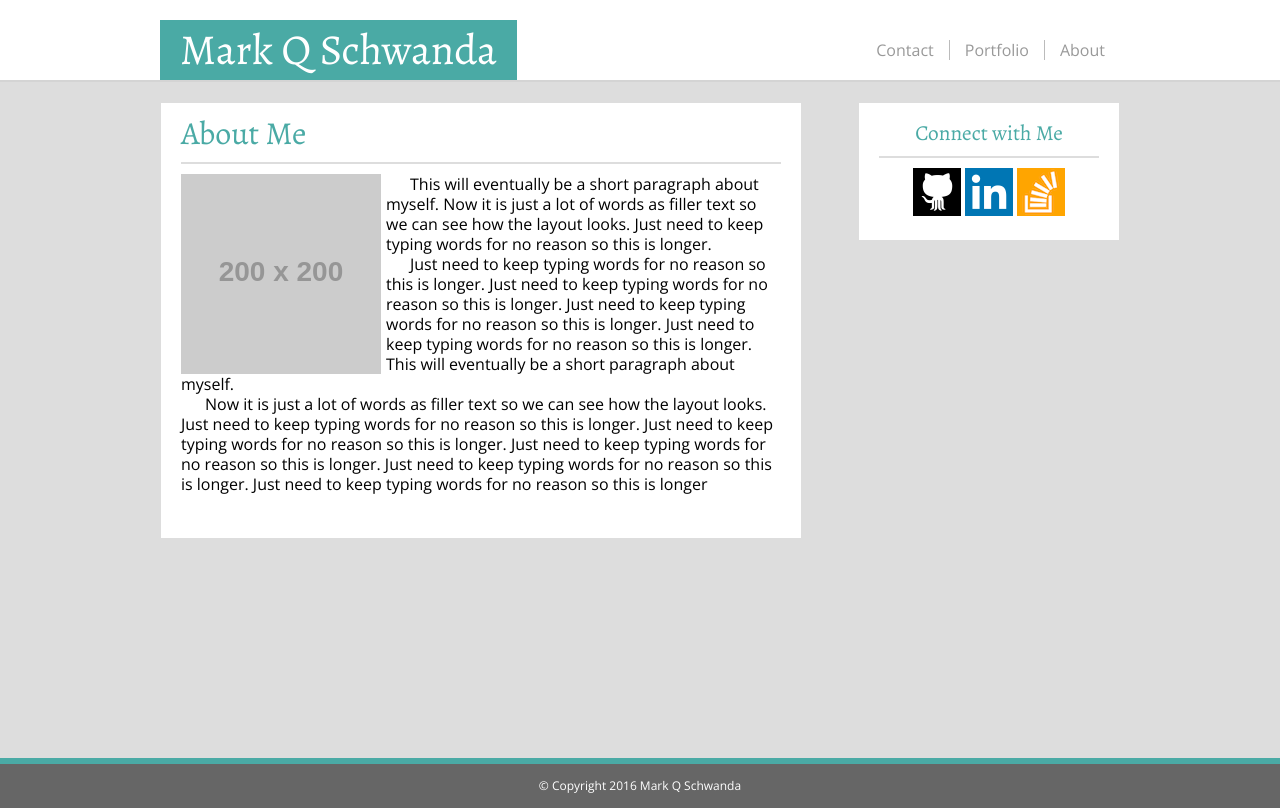
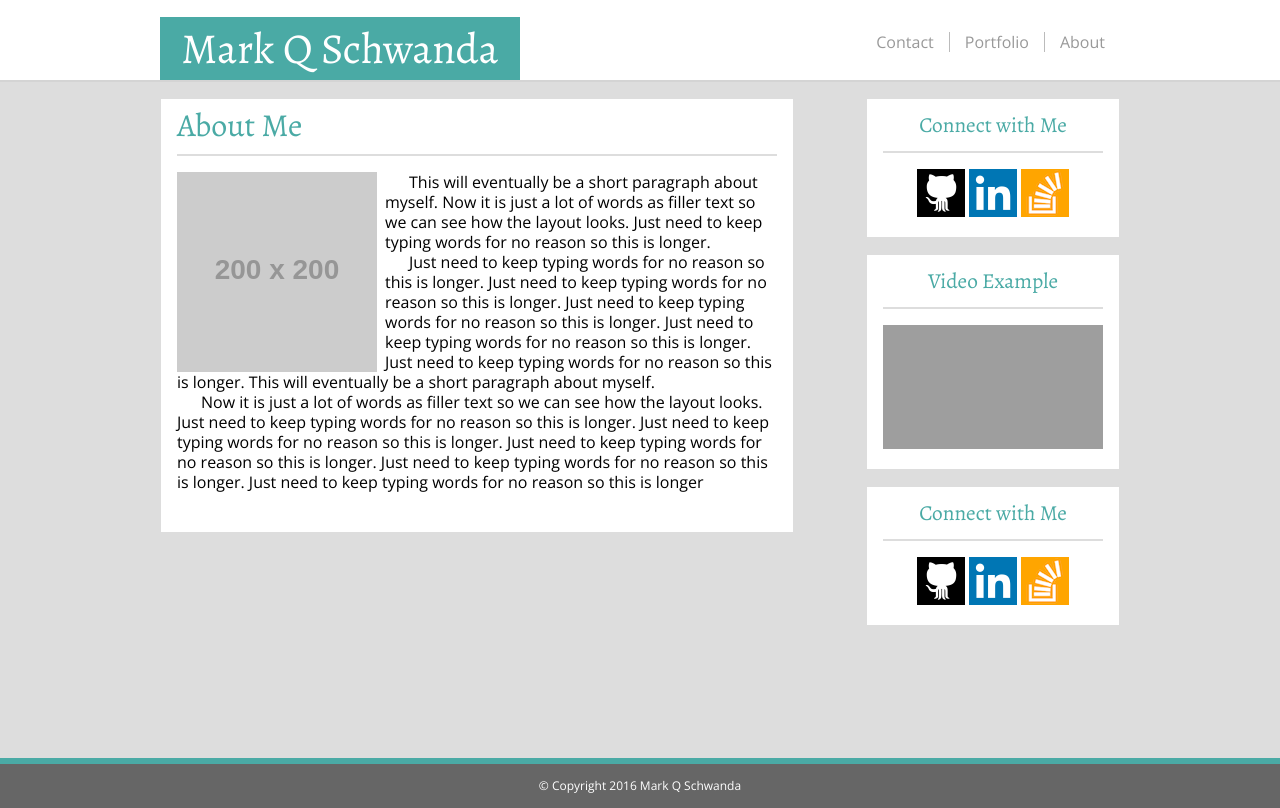
Before and after one commit to mqschwanda/Basic-Portfolio, a PHP site: page /index.php in a window 1280 px wide. Run offline with PHP 8.4, Linux system fonts and the light colour scheme; grey boxes labelled with a size stand in for pictures from a placeholder-image service; some libraries are stand-ins or nearby versions; grey boxes are pictures that could not be loaded.

Commit message:
Final wiith H- scroll issue

```diff
--- a/assets/css/style.css
+++ b/assets/css/style.css
@@ -18,11 +18,13 @@
 	   	position: relative;
 	   	height: 80px;
 	    width: 100%;
+		/* Fixes scroll cutoff issue */
+		min-width: 960px;
 		color: white;
 		background-color: #ffffff;
 		text-align: center;
 		border-bottom: 2px solid #d4d4d4;
-		margin-bottom: 20px;
+		margin-bottom: 1em;
 	}
 	/* Box built around name */
 	#head-name {
@@ -32,7 +34,7 @@
 		color: white;
 		width: fit-content;
 		float: left;
-		padding: 20px;
+		padding: .5em;
 		margin-bottom: 0;
 	}
 /* Navigation */
@@ -49,8 +51,7 @@
 			text-decoration: none;
 			width: fit-content;
 			list-style-type: none;
-		    margin: 40px 0px 0px 0px;
-		    padding: 0px;
+		    margin: 2em 0 0 0;
 		    overflow: hidden;
 		}
 		#navigation div {
@@ -75,13 +76,16 @@
 			border-right:1px solid #bbb;
 		}
 /* Content */
-
 	/* Layout */
 		.entire-content {
 			width: 960px;
 			margin-left: auto;
 			margin-right: auto;
+/*			margin-bottom: 1em;*/
 		}
+/*		header .entire-content {
+			margin-bottom: 0;
+		}*/
 		#main-content {
 			width: 600px;
 			float: left;
@@ -89,30 +93,29 @@
 		#main-content, #sidebar1, #sidebar2 , #sidebar3 {
 			background-color: white;
 			border: 1px solid #dddddd;
-			padding: 20px;
-			margin-bottom: 20px;
+			padding: 1em;
+			margin-bottom: 1em;
 		}
 		#sidebar2 iframe {
 			width: 220px;
 			height: 124px;
 		}
-
+		.sidebar {
+			float: right;
+			width: 220px;
+			text-align: center;
+		}
 	.main-content-image {
 		float: left;
-		margin: 0px 5px 0px 0px;
-	}
-	.sidebar {
-		float: right;
-		width: 220px;
-		text-align: center;
+		margin: 0 .5em 0 0;
 	}
 	/* Horizontal line break */
 	.h-line {
 		width: 100%;
 		height: 2px;
 		background: #dddddd;
-		margin-top: 10px;
-		margin-bottom: 10px;
+		margin-top: 1em;
+		margin-bottom: 1em;
 	}
 /* Form */
 	form {
@@ -122,7 +125,7 @@
 		position:relative;
 	}
 	input {
-		margin-bottom: 10px;
+		margin-bottom: 1em;
 	}
 	textarea, input[type=text], input[type=email]{
 		width: 99%;
--- a/index.html
+++ b/index.html
@@ -29,7 +29,7 @@
 						This will eventually be a short paragraph about myself. Now it is just a lot of words as filler text so we can see how the layout looks. Just need to keep typing words for no reason so this is longer.
 					</p>
 					<p>
-						Just need to keep typing words for no reason so this is longer. Just need to keep typing words for no reason so this is longer. Just need to keep typing words for no reason so this is longer. Just need to keep typing words for no reason so this is longer. This will eventually be a short paragraph about myself.
+						Just need to keep typing words for no reason so this is longer. Just need to keep typing words for no reason so this is longer. Just need to keep typing words for no reason so this is longer. Just need to keep typing words for no reason so this is longer. Just need to keep typing words for no reason so this is longer. This will eventually be a short paragraph about myself.
 					</p>
 					<p>
 						Now it is just a lot of words as filler text so we can see how the layout looks. Just need to keep typing words for no reason so this is longer. Just need to keep typing words for no reason so this is longer. Just need to keep typing words for no reason so this is longer. Just need to keep typing words for no reason so this is longer. Just need to keep typing words for no reason so this is longer
@@ -48,7 +48,7 @@
 						<img src="assets/images/stackoverflow-logo.png" alt="StackOverflow" >
 					</a>
 				</div>
-				<!-- <div id="sidebar2" class="sidebar">
+				<div id="sidebar2" class="sidebar">
 					<h5>Video Example</h5>
 					<div class="h-line"> </div>
 					<iframe src="https://www.youtube.com/embed/E8uggvSFsl0" frameborder="0" allowfullscreen></iframe>
@@ -63,7 +63,7 @@
 						<img src="assets/images/linkedin-logo.png" alt="LinkedIn">
 					</a>
 					<a href="http://stackoverflow.com/" target="_blank">
-						<img src="assets/images/stackoverflow-logo.png" alt="StackOverflow" > -->
+						<img src="assets/images/stackoverflow-logo.png" alt="StackOverflow">
 					</a>
 				</div>
 			</div>
```
